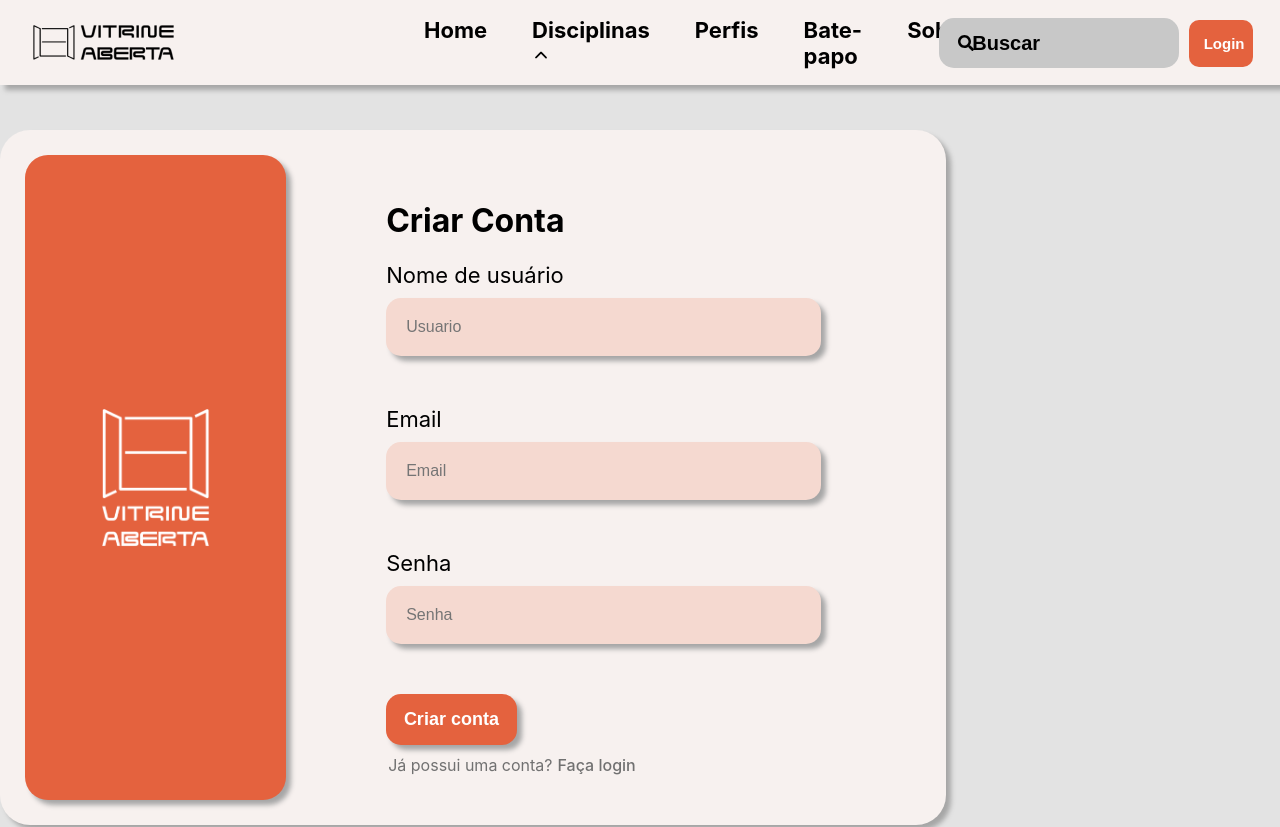
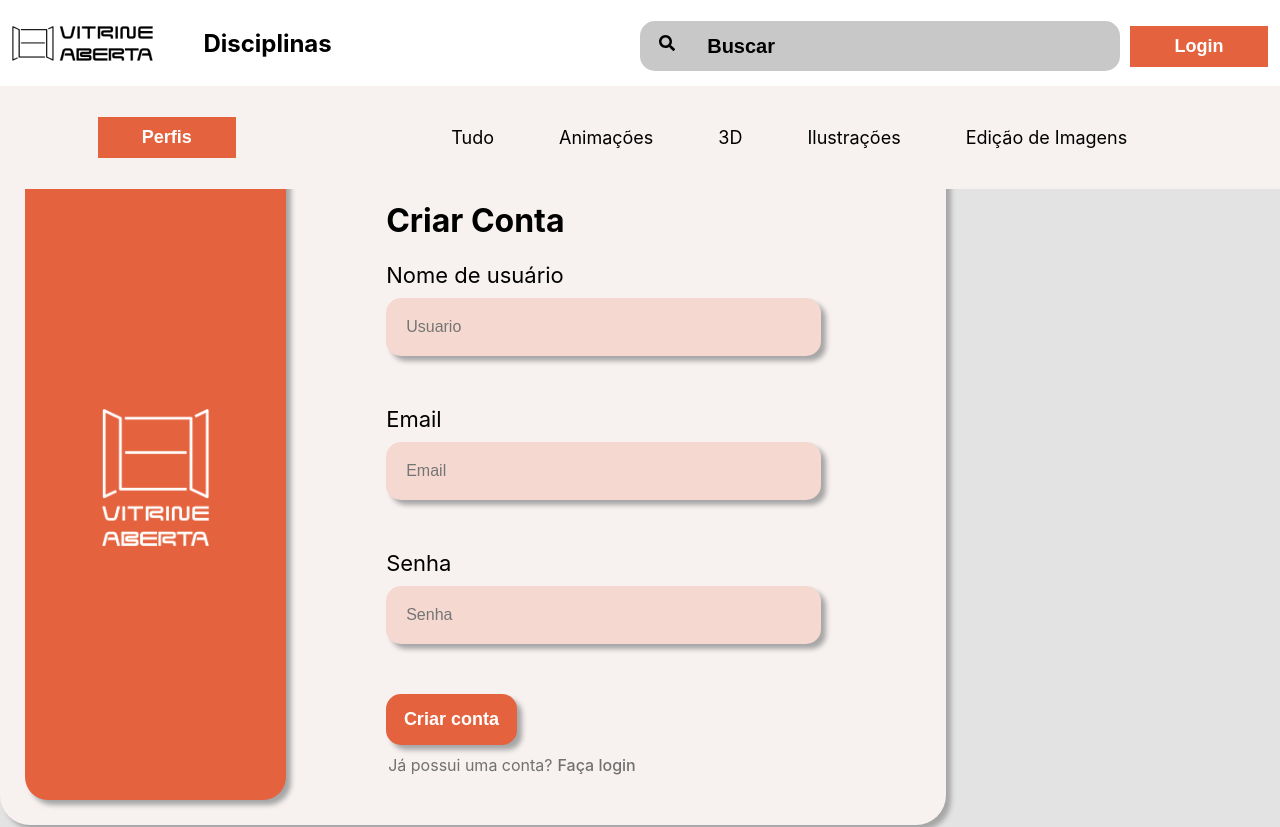
Before and after one commit to LuisGuilherme26/vitrine_aberta, a React (Create React App) app: page / in a window 1280 px wide. Shown: the top 827 px of the page. Built offline with nearby package versions, Linux system fonts and the light colour scheme.

Commit message:
navbar alterada (mas tem uns ajustes ainda)

```diff
--- a/src/App.css
+++ b/src/App.css
@@ -8,33 +8,48 @@ ul{
 }
 
 nav{
-  background-color: #F7F1EF;
   width: 100%;
-  height: 85px;
-  box-shadow: 5px 5px 5px #a6a6a6;
   position: fixed;
-  display: flex;
-  align-items: center;
-  justify-content: space-around;
   top: 0;
   z-index: 2;
 }
 
-nav .nav-box{
+.navbar-secondary{
+  background-color: #F7F1EF;
+  display: flex;
+  align-items: center;
+  justify-content: space-around;
+}
+
+.navbar{
+  background-color: #FFFFFF;
+  width: 100%;
+  height: 86px;
+  box-shadow: 5px 5px 5px #a6a6a6;
+  display: flex;
+  align-items: center;
+  justify-content: space-between;
+
+}
+
+.navbar .nav-box{
   display: flex;
   align-items: center;
   height: 20px;
-  width: 30%;
+  width: 15%;
 }
 
-nav li{
-  font-weight: bold;
-  font-size: 22px;
+.navbar-secondary li{
+  font-size: 18px;
   cursor: pointer;
   margin-right: 45px;
+  padding: 10px;
+}
+.navbar-secondary li:hover{
+  background-color: #F5D9D0;
 }
 
-nav input{
+.navbar input{
   width: 75%;
   height: 50px;
   outline: none;
@@ -47,7 +62,7 @@ nav input{
   box-sizing: border-box;
 }
 
-nav input::placeholder{
+.navbar input::placeholder{
   color: black;
   font-size: 20px;
   font-weight: bolder;
@@ -56,14 +71,13 @@ nav input::placeholder{
   top: 28%;
 }
 
-nav button{
+.btn-navbar{
   color: #fff;
   background-color: #E4623E;
-  padding: 15px;
-  width: 20%;
-  border-radius: 10px;
+  padding: 10px;
+  width: 138px;
   border: none;
-  font-size: 15px;
+  font-size: 18px;
   font-weight: bold;
   /* margin-left: 20px; */
   cursor: pointer;
--- a/src/components/Navbar.jsx
+++ b/src/components/Navbar.jsx
@@ -32,23 +32,31 @@ const Navbar = () =>{
             </Modal>
 
             <nav>
-                <div className="nav-box" style={{ width: "25%" }}>
-                    <img src={Logo_h}/>
+                <div className="navbar">
+                    <div className="nav-box">
+                        <img src={Logo_h}/>
+                        <h2 style={{marginLeft: "20%"}}>Disciplinas</h2>
+                    </div>
+                    <div className="navbox" style={{ width: "50%", position: "relative", height: "45px"}}>
+                        <input type="text" placeholder="Buscar"/>
+                        <FaSearch  style={{ height: "1.5rem", width: "1.5rem", position: "absolute", top: "50%", left: "15px", padding: "4px",
+                    boxSizing: "border-box", transform: "translateY(-50%)"}}/>
+                        <button onClick={openModal} className="btn-navbar">Login</button>
+                    </div>
                 </div>
-                <div className="nav-box" style={{ width: "40%" }}>
-                    <ul>
-                        <li>Home</li>
-                        <li>Disciplinas <IoIosArrowUp style={{ fontSize: "18px" }}/></li>
-                        <li>Perfis</li>
-                        <li>Bate-papo</li>
-                        <li>Sobre</li>
-                    </ul>
-                </div>
-                <div className="navbox" style={{ width: "25%", position: "relative"}}>
-                    <input type="text" placeholder="Buscar"/>
-                    <FaSearch  style={{ height: "1.5rem", width: "1.5rem", position: "absolute", top: "50%", left: "15px", padding: "4px",
-                boxSizing: "border-box", transform: "translateY(-50%)"}}/>
-                    <button onClick={openModal}>Login</button>
+                <div className="navbar-secondary" style={{padding: "15px"}}>
+                    <div className="nav-box">
+                        <button className="btn-navbar">Perfis</button>
+                    </div>
+                    <div className="nav-box">
+                        <ul>
+                            <li>Tudo</li>
+                            <li>Animações</li>
+                            <li>3D</li>
+                            <li>Ilustrações</li>
+                            <li>Edição de Imagens</li>
+                        </ul>
+                    </div>
                 </div>
             </nav>
         </>
```
